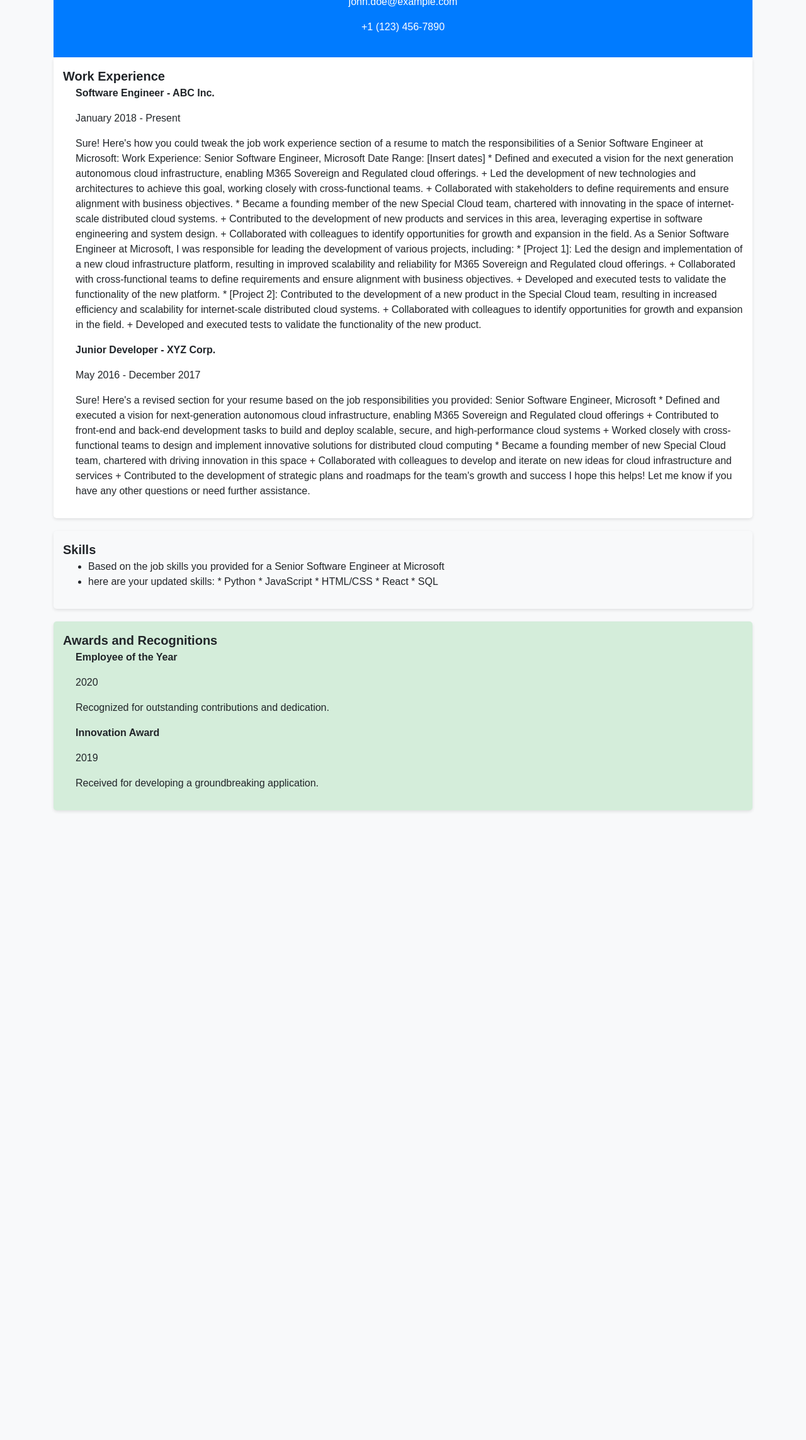
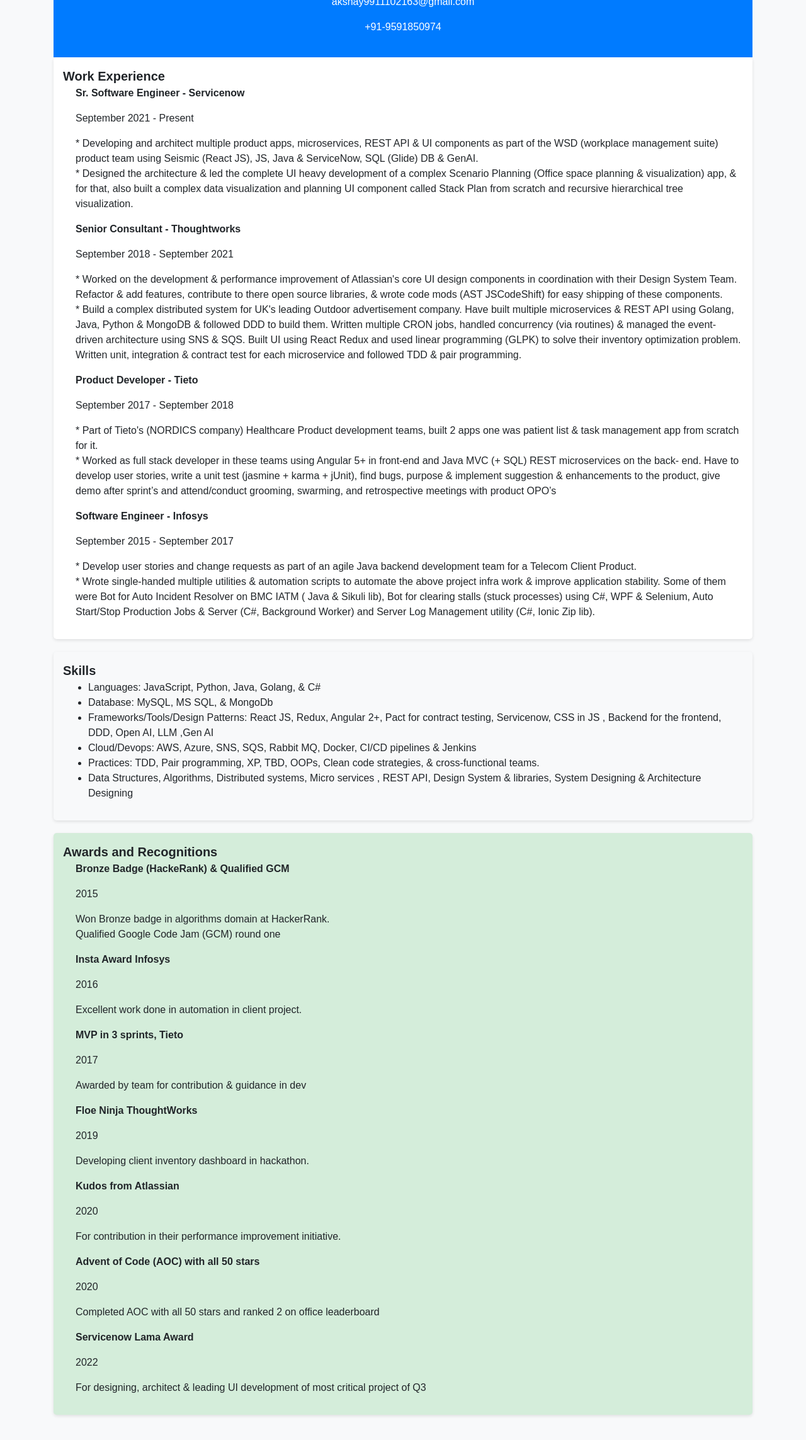
Before and after one commit to akshaykhanna/resumer-maker-ai, a plain HTML site: page output/resume.html in a window 1280 px wide. Shown: the part 203-2490 px from the top of the page at 63% size. Before the commit the page ends 1530 px from the top, so only its background shows below. Drawn offline with nearby package versions, Linux system fonts and the light colour scheme.

Commit message:
Update resume_data as per my info

```diff
--- a/output/resume.html
+++ b/output/resume.html
@@ -53,10 +53,10 @@
     <div class="container">
         <div class="header">
             <img style="border-radius: 50%" src="https://media.licdn.com/dms/image/C4E03AQHigoYexTZvfA/profile-displayphoto-shrink_400_400/0/1517618689559?e=1703116800&v=beta&t=G4pj-5-2OhcMFUSqNCkPXOvmZ3H5PE8Lkj0KTZPXuUI" alt="Profile Image" class="image">
-            <h1>John Doe</h1>
+            <h1>Akshay Khanna</h1>
             <div class="contact-info">
-                <p>john.doe@example.com</p>
-                <p>+1 (123) 456-7890</p>
+                <p>akshay9911102163@gmail.com</p>
+                <p>+91-9591850974</p>
             </div>
         </div>
 
@@ -64,47 +64,27 @@
             <div class="section-heading">Work Experience</div>
 
                 <div class="sub-section">
-                    <p><strong>Software Engineer - ABC Inc.</strong></p>
-                    <p>January 2018 - Present</p>
-                    <p> Sure! Here's how you could tweak the job work experience section of a resume to match the responsibilities of a Senior Software Engineer at Microsoft:
-
-Work Experience:
-
-Senior Software Engineer, Microsoft
-Date Range: [Insert dates]
-
-* Defined and executed a vision for the next generation autonomous cloud infrastructure, enabling M365 Sovereign and Regulated cloud offerings.
-	+ Led the development of new technologies and architectures to achieve this goal, working closely with cross-functional teams.
-	+ Collaborated with stakeholders to define requirements and ensure alignment with business objectives.
-* Became a founding member of the new Special Cloud team, chartered with innovating in the space of internet-scale distributed cloud systems.
-	+ Contributed to the development of new products and services in this area, leveraging expertise in software engineering and system design.
-	+ Collaborated with colleagues to identify opportunities for growth and expansion in the field.
-
-As a Senior Software Engineer at Microsoft, I was responsible for leading the development of various projects, including:
-
-* [Project 1]: Led the design and implementation of a new cloud infrastructure platform, resulting in improved scalability and reliability for M365 Sovereign and Regulated cloud offerings.
-	+ Collaborated with cross-functional teams to define requirements and ensure alignment with business objectives.
-	+ Developed and executed tests to validate the functionality of the new platform.
-* [Project 2]: Contributed to the development of a new product in the Special Cloud team, resulting in increased efficiency and scalability for internet-scale distributed cloud systems.
-	+ Collaborated with colleagues to identify opportunities for growth and expansion in the field.
-	+ Developed and executed tests to validate the functionality of the new product.</p>
+                    <p><strong>Sr. Software Engineer - Servicenow</strong></p>
+                    <p>September 2021 - Present</p>
+                    <p>* Developing and architect multiple product apps, microservices, REST API & UI components as part of the WSD (workplace management suite) product team using Seismic (React JS), JS, Java & ServiceNow, SQL (Glide) DB & GenAI. <br/> * Designed the architecture & led the complete UI heavy development of a complex Scenario Planning (Office space planning & visualization) app, & for that, also built a complex data visualization and planning UI component called Stack Plan from scratch and recursive hierarchical tree visualization.</p>
                 </div>
 
                 <div class="sub-section">
-                    <p><strong>Junior Developer - XYZ Corp.</strong></p>
-                    <p>May 2016 - December 2017</p>
-                    <p> Sure! Here's a revised section for your resume based on the job responsibilities you provided:
+                    <p><strong>Senior Consultant - Thoughtworks</strong></p>
+                    <p>September 2018 - September 2021</p>
+                    <p>* Worked on the development & performance improvement of Atlassian's core UI design components in coordination with their Design System Team. Refactor & add features, contribute to there open source libraries, & wrote code mods (AST JSCodeShift) for easy shipping of these components. <br/> * Build a complex distributed system for UK's leading Outdoor advertisement company. Have built multiple microservices & REST API using Golang, Java, Python & MongoDB & followed DDD to build them. Written multiple CRON jobs, handled concurrency (via routines) & managed the event-driven architecture using SNS & SQS. Built UI using React Redux and used linear programming (GLPK) to solve their inventory optimization problem. Written unit, integration & contract test for each microservice and followed TDD & pair programming.</p>
+                </div>
 
-Senior Software Engineer, Microsoft
+                <div class="sub-section">
+                    <p><strong>Product Developer - Tieto</strong></p>
+                    <p>September 2017 - September 2018</p>
+                    <p>* Part of Tieto's (NORDICS company) Healthcare Product development teams, built 2 apps one was patient list & task management app from scratch for it. <br/> * Worked as full stack developer in these teams using Angular 5+ in front-end and Java MVC (+ SQL) REST microservices on the back- end. Have to develop user stories, write a unit test (jasmine + karma + jUnit), find bugs, purpose & implement suggestion & enhancements to the product, give demo after sprint’s and attend/conduct grooming, swarming, and retrospective meetings with product OPO’s</p>
+                </div>
 
-* Defined and executed a vision for next-generation autonomous cloud infrastructure, enabling M365 Sovereign and Regulated cloud offerings
-	+ Contributed to front-end and back-end development tasks to build and deploy scalable, secure, and high-performance cloud systems
-	+ Worked closely with cross-functional teams to design and implement innovative solutions for distributed cloud computing
-* Became a founding member of new Special Cloud team, chartered with driving innovation in this space
-	+ Collaborated with colleagues to develop and iterate on new ideas for cloud infrastructure and services
-	+ Contributed to the development of strategic plans and roadmaps for the team's growth and success
-
-I hope this helps! Let me know if you have any other questions or need further assistance.</p>
+                <div class="sub-section">
+                    <p><strong>Software Engineer - Infosys</strong></p>
+                    <p>September 2015 - September 2017</p>
+                    <p>* Develop user stories and change requests as part of an agile Java backend development team for a Telecom Client Product. <br/> * Wrote single-handed multiple utilities & automation scripts to automate the above project infra work & improve application stability. Some of them were Bot for Auto Incident Resolver on BMC IATM ( Java & Sikuli lib), Bot for clearing stalls (stuck processes) using C#, WPF & Selenium, Auto Start/Stop Production Jobs & Server (C#, Background Worker) and Server Log Management utility (C#, Ionic Zip lib).</p>
                 </div>
 
         </div>
@@ -113,15 +93,17 @@ I hope this helps! Let me know if you have any other questions or need further a
             <div class="section-heading">Skills</div>
             <ul>
 
-                    <li>Based on the job skills you provided for a Senior Software Engineer at Microsoft</li>
+                    <li>Languages: JavaScript, Python, Java, Golang, & C#</li>
 
-                    <li>here are your updated skills:
+                    <li>Database: MySQL, MS SQL, & MongoDb</li>
 
-* Python
-* JavaScript
-* HTML/CSS
-* React
-* SQL</li>
+                    <li>Frameworks/Tools/Design Patterns: React JS, Redux, Angular 2+, Pact for contract testing, Servicenow, CSS in JS , Backend for the frontend, DDD, Open AI, LLM ,Gen AI</li>
+
+                    <li>Cloud/Devops: AWS, Azure, SNS, SQS, Rabbit MQ, Docker, CI/CD pipelines & Jenkins</li>
+
+                    <li>Practices: TDD, Pair programming, XP, TBD, OOPs, Clean code strategies, & cross-functional teams.</li>
+
+                    <li>Data Structures, Algorithms, Distributed systems, Micro services , REST API, Design System & libraries, System Designing & Architecture Designing</li>
 
             </ul>
         </div>
@@ -130,15 +112,45 @@ I hope this helps! Let me know if you have any other questions or need further a
             <div class="section-heading">Awards and Recognitions</div>
 
                 <div class="sub-section">
-                    <p><strong>Employee of the Year</strong></p>
-                    <p>2020</p>
-                    <p>Recognized for outstanding contributions and dedication.</p>
+                    <p><strong>Bronze Badge (HackeRank) & Qualified GCM</strong></p>
+                    <p>2015</p>
+                    <p>Won Bronze badge in algorithms domain at HackerRank. <br/> Qualified Google Code Jam (GCM) round one</p>
                 </div>
 
                 <div class="sub-section">
-                    <p><strong>Innovation Award</strong></p>
+                    <p><strong>Insta Award Infosys</strong></p>
+                    <p>2016</p>
+                    <p>Excellent work done in automation in client project.</p>
+                </div>
+
+                <div class="sub-section">
+                    <p><strong>MVP in 3 sprints, Tieto</strong></p>
+                    <p>2017</p>
+                    <p>Awarded by team for contribution & guidance in dev</p>
+                </div>
+
+                <div class="sub-section">
+                    <p><strong>Floe Ninja ThoughtWorks</strong></p>
                     <p>2019</p>
-                    <p>Received for developing a groundbreaking application.</p>
+                    <p>Developing client inventory dashboard in hackathon.</p>
+                </div>
+
+                <div class="sub-section">
+                    <p><strong>Kudos from Atlassian</strong></p>
+                    <p>2020</p>
+                    <p>For contribution in their performance improvement initiative.</p>
+                </div>
+
+                <div class="sub-section">
+                    <p><strong>Advent of Code (AOC) with all 50 stars</strong></p>
+                    <p>2020</p>
+                    <p>Completed AOC with all 50 stars and ranked 2 on office leaderboard</p>
+                </div>
+
+                <div class="sub-section">
+                    <p><strong>Servicenow Lama Award</strong></p>
+                    <p>2022</p>
+                    <p>For designing, architect & leading UI development of most critical project of Q3</p>
                 </div>
 
         </div>
```
Also changed, not shown: input/resume_data.json (+59 -21 lines), 2 other files.
